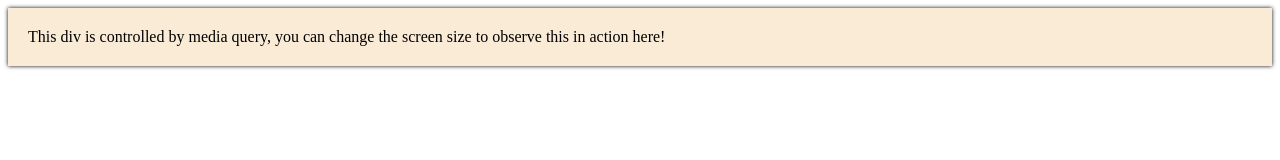
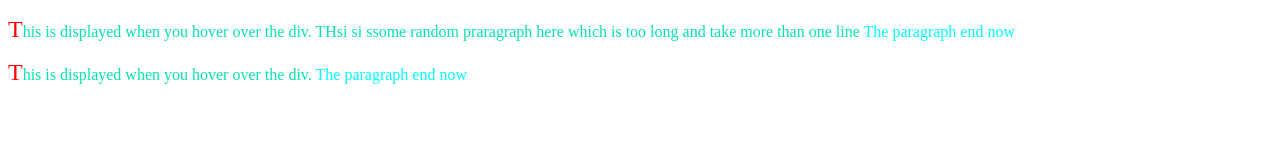
Before and after one commit to aedorado/ns-fe-1-22, a plain HTML site: page html-css/media-queries.html in a window 1280 px wide. Drawn offline with Linux system fonts and the light colour scheme.

Commit message:
Combinators

```diff
--- a/html-css/media-queries.html
+++ b/html-css/media-queries.html
@@ -6,16 +6,20 @@
     <meta name="viewport" content="width=device-width, initial-scale=1.0">
     <title>Document</title>
     <style>
-        .example {
+        /* .example {
             padding: 20px;
             color: black;
             background-color: antiquewhite;
             /* box-shadow:  5px 5px 2px red, 10px 10px 5px blue; */
-        }
+        /* } */
 
-        .example {
-            box-shadow:  0px 0px 4px black;
-        }
+        /* .example { */
+            /* box-shadow:  0px 0px 4px black; */
+        /* } */
+
+        /*
+        x, y
+        */
 
         /* @media screen and (min-width: 1000px) {
             .example {
@@ -47,6 +51,126 @@
                 font-family: 'Courier New', Courier, monospace;
             }
         } */
+
+        /* img {
+            position: absolute;
+            z-index: 1;
+        }
+
+        p {
+            background-color: yellow;
+        } */
+/*
+        .container {
+            position: relative;
+        }
+
+        .first {
+            position: relative;
+            border: 2px solid black;
+            height: 100px;
+            margin: 20px;
+            z-index: 3;
+        }
+
+        .second {
+            background-color: lightgray;
+            height: 60px;
+            width: 60%;
+            position: absolute;
+            top: 50px;
+            left: 50px;
+            z-index: 3;
+        }
+
+        .third {
+            position: absolute;
+            background: cyan;
+            width: 30%;
+            left: 200px;
+            top: -10px;
+            height: 150px;
+            z-index: 3;
+        } */
+
+        /* div p {
+            background-color: yellow;
+        }
+
+        div span {
+            background-color: red;
+        } */
+/*
+        div > p {
+            background-color: aqua;
+        } */
+
+        /* div + p {
+            background-color: blue;
+        } */
+
+        /* div ~ p {
+            background-color: lightcoral;
+        } */
+
+        /* div {
+            color: black;
+            transition: all 2s;
+        }
+
+        div:hover {
+            color: white;
+            background-color: brown;
+        } */
+
+        input:focus {
+            background-color: yellow;
+        }
+
+        a:link {
+            color: black;
+        }
+
+        a:visited {
+            color: brown;
+        }
+
+        a:hover {
+            color: yellow;
+        }
+
+        a:active {
+            color: tomato;
+        }
+
+        /* p {
+            display: none;
+            background-color: yellow;
+            padding: 20px;
+        }
+
+        div:hover+p {
+            display: block;
+            background-color: brown;
+        } */
+
+        /* Pseudo elements are used to style sepecified parts of an element */
+
+        p::first-line {
+            color: #06e3af;
+        }
+
+        P::first-letter {
+            color: red;
+            font-size: 24px;
+        }
+
+        p::after {
+            content: 'The paragraph end now';
+            color: aqua;
+
+        }
+
     </style>
 
     <!--
@@ -55,6 +179,88 @@
      -->
 </head>
 <body>
+    <!-- Do not put p inside p or div inside p  -->
+    <!-- img, a, span, b, u, i -->
+    <!-- Combinators -->
+    <!-- Descendant Selector -->
+    <!-- Child Selector -->
+    <!-- Adjacent Sibling Selector -->
+    <!-- General Sibling Selector -->
+
+    <!-- Pseudo Classes -->
+    <!-- A pseudo class defines a special state of an element
+        - element has mouse over it
+        - element is in focus (input)
+        - link visited, unvisited etc.
+    -->
+
+    <!-- <div>
+        HOVER OVER ME
+    </div> -->
+    <p>
+        This is displayed when you hover over the div. THsi si ssome random praragraph here which is too long and take more than one line
+    </p>
+
+    <p>
+        This is displayed when you hover over the div.
+    </p>
+
+
+    <!-- <div>
+        Hover over me
+    </div>
+    <div>
+        Hover over me too
+    </div> -->
+
+    <!-- <br>
+    <a href="http://myntra.com">This is twitter.com</a>
+    <br>
+    <br>
+    <input type="text"> -->
+
+    <!-- <p>This is first para</p>
+    <div>
+        <p>P1</p>
+        <p>P2</p>
+        <section>
+            <p>P3.1</p>
+            <p>P3.2</p>
+            <p>3.3</p>
+            <div>
+                <p>3.4.1</p>
+                <p>3.4.2</p>
+            </div>
+            <p>This p has a previous div sibling</p>
+            <p>This is para after a div & para</p>
+        </section>
+        <p>P4</p>
+        <p>P5</p>
+    </div>
+    <div>This is not div Descendant
+        <span>This is span in div</span>
+    </div>
+    <p>This is a para after a div</p>
+    <div>
+        <p>This is p in divs</p>
+    </div> -->
+
+
+
+    <!-- <div class="container">
+        <div class="first">
+            First
+        </div>
+        <div class="second">
+            Second
+        </div>
+        <div class="third">
+            Third
+        </div>
+    </div> -->
+
+    <!-- <img src="images/nature-1.jpg" width="450px" height="400px">
+    <p>This text is on this webpage This text is on this webpage This text is on this webpage This text is on this webpage</p> -->
 
     <!--
         < 800px -> default
@@ -63,9 +269,9 @@
      -->
 
 
-    <div class="example">
+    <!-- <div class="example">
         This div is controlled by media query, you can change the screen size to observe this in action here!
-    </div>
+    </div> -->
 
 
     <!-- Media query defines what CSS should be used when, according to screen size -->
```
